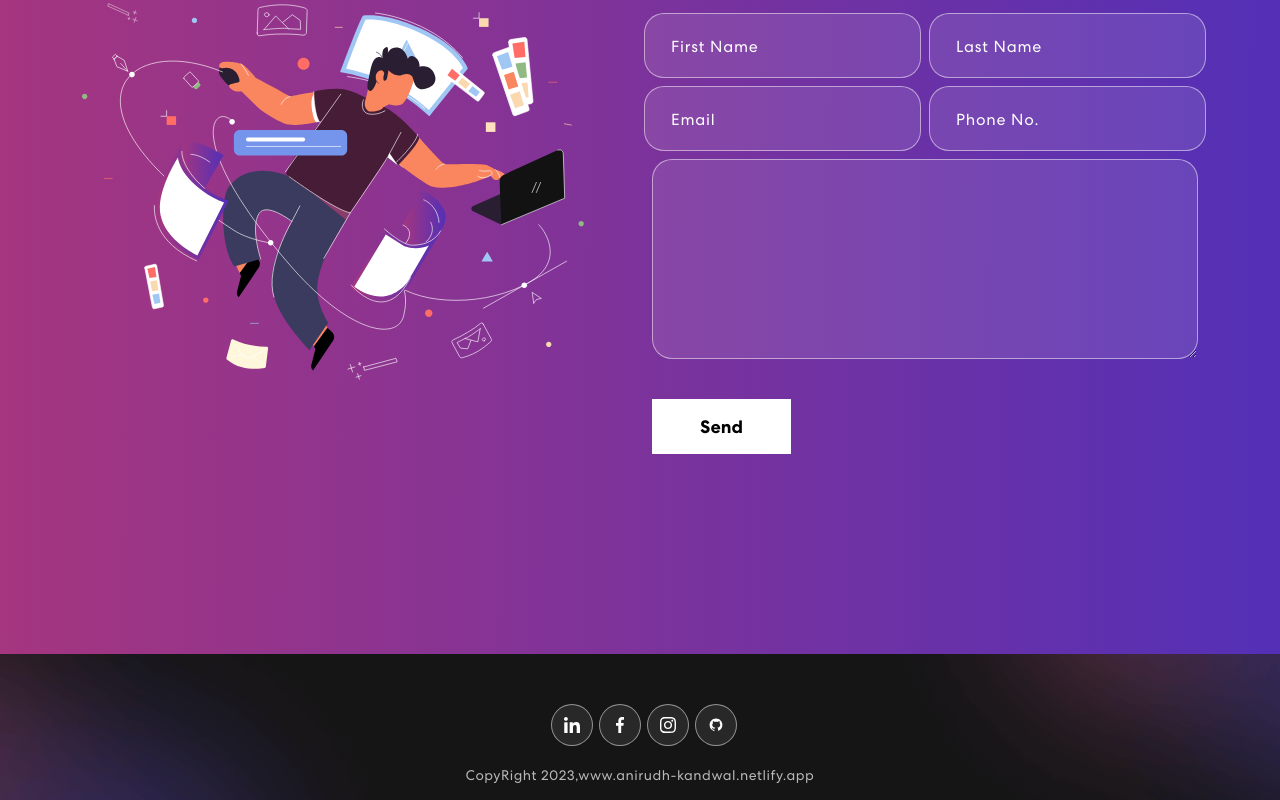
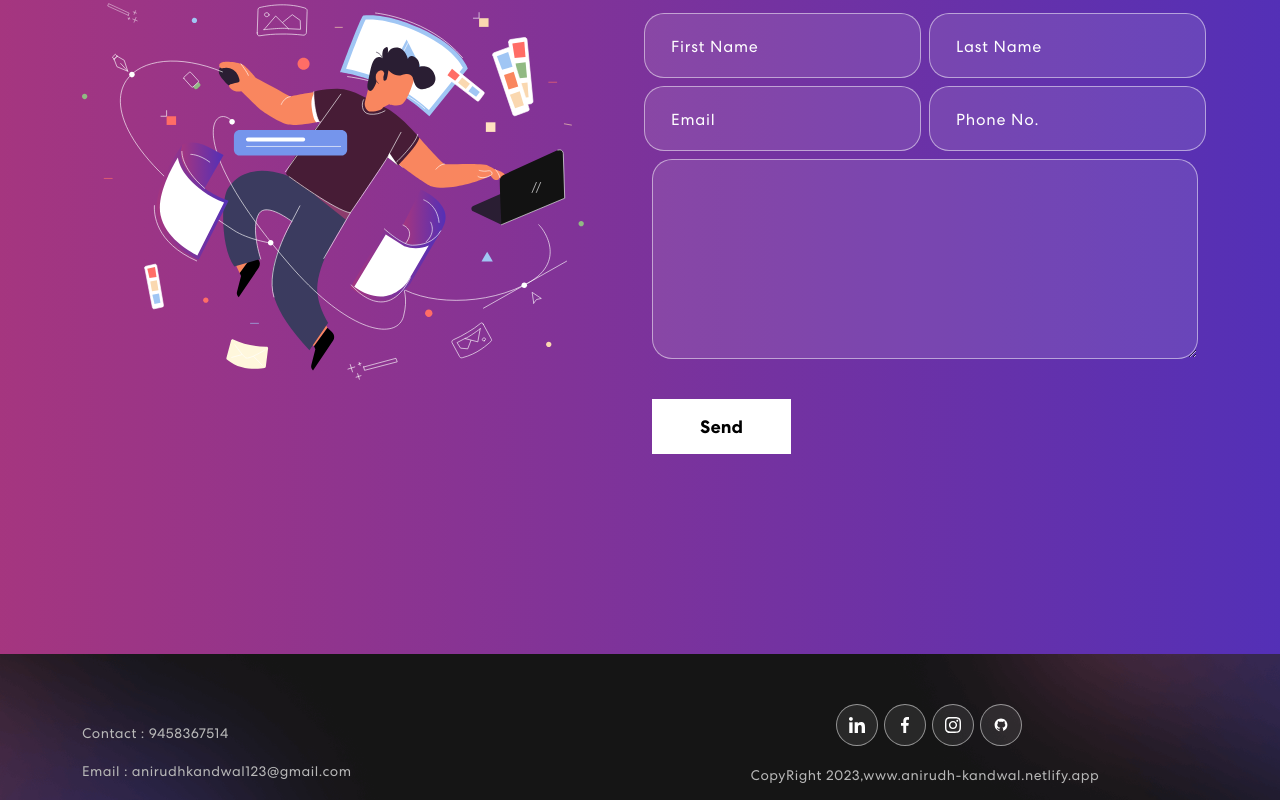
Before and after one commit to 01anirudh/Portfolio, a React (Create React App) app: page / in a window 1280 px wide. Shown: the part 2107-2907 px from the top of the page. Built offline with nearby package versions, Linux system fonts and the light colour scheme.

Commit message:
adding contact info

```diff
--- a/src/components/Footer/footer.component.jsx
+++ b/src/components/Footer/footer.component.jsx
@@ -9,6 +9,12 @@ export const Footer = () =>{
         <footer className="footer">
             <Container>
             <Row className="align-item-center">
+                <Col>
+                    <div>
+                        <p>Contact : 9458367514</p>
+                        <p>Email   : anirudhkandwal123@gmail.com</p>
+                    </div>
+                </Col>
                 <Col  className="text-center">
                     <div className="social-icon">
                     <a href="https://www.facebook.com/anirudh.kandwal"><img src={navIcon1} alt="" /></a>
```
